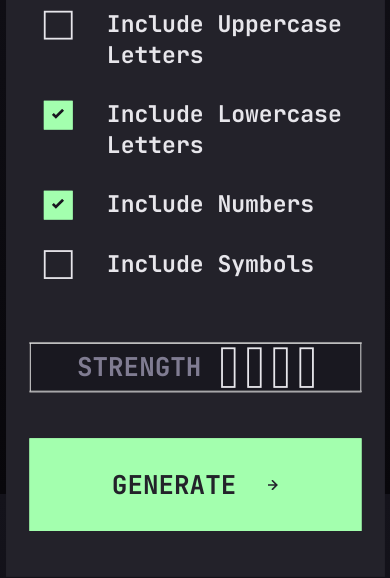
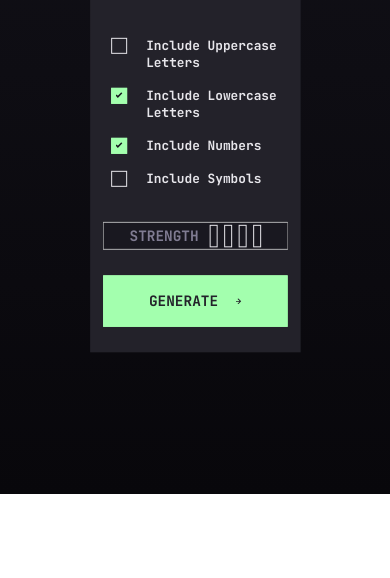
Before and after one commit to maximeishimwe/password-generator, a plain HTML site: page index.html in a window 390 px wide. Shown: the part 350-928 px from the top of the page. After the commit the page ends 844 px from the top, so only its background shows below. Drawn offline with Linux system fonts and the light colour scheme.

Commit message:
ft: refactor

```diff
--- a/style.css
+++ b/style.css
@@ -20,7 +20,7 @@ body {
 .wrapper {
   margin: 0 auto;
   width: 54rem;
-  transform: scale(0.7);
+  transform: scale(0.45);
 }
 
 header h1 {
@@ -288,7 +288,7 @@ input[type="checkbox"]:focus ~ .custom-checkbox {
 
 @media (max-width: 768px) {
   .wrapper {
-    transform: scale(0.9);
+    transform: scale(0.5);
   }
 
   p {
@@ -326,7 +326,7 @@ input[type="checkbox"]:focus ~ .custom-checkbox {
 
 @media (max-width: 375px) {
   .wrapper {
-    transform: scale(1);
+    transform: scale(0.6);
   }
   header h1 {
     font-size: 1.6rem;
```
